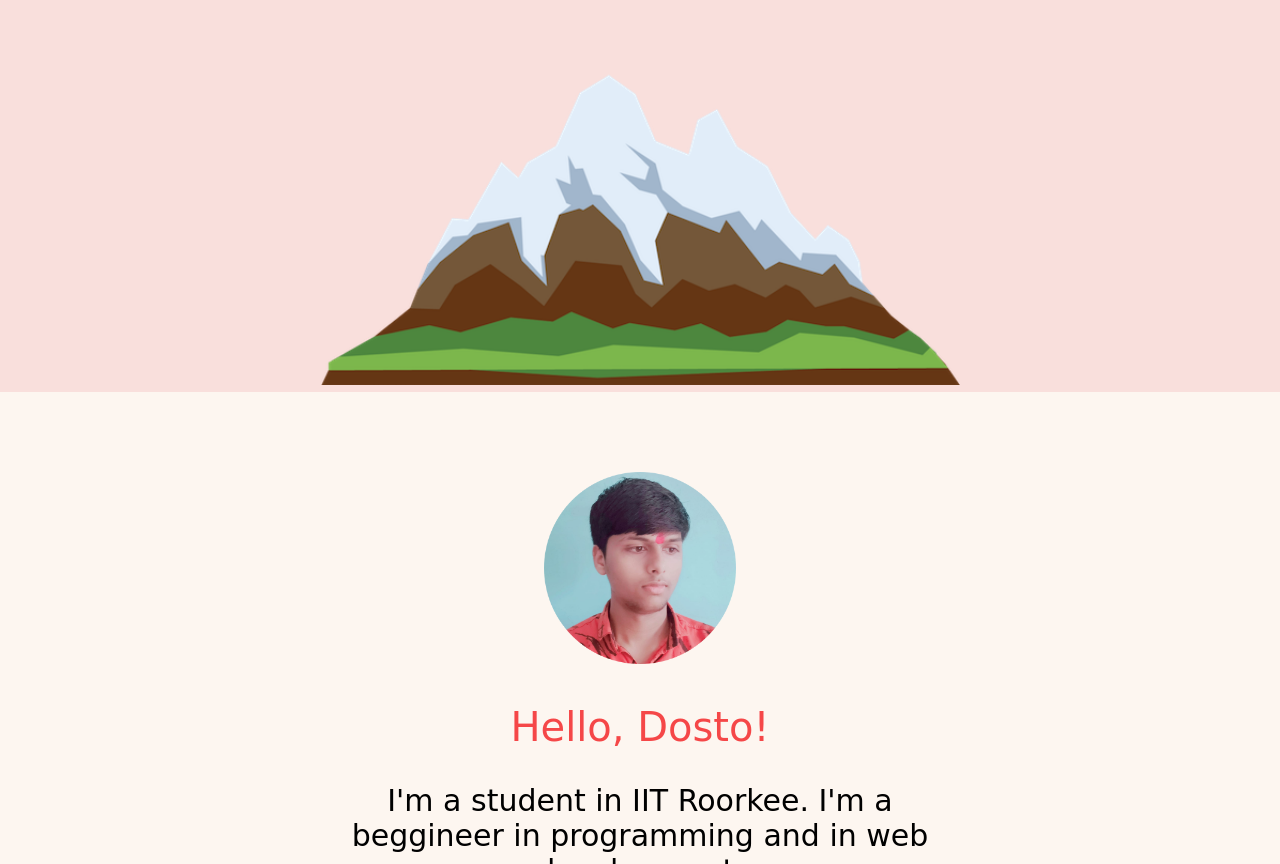
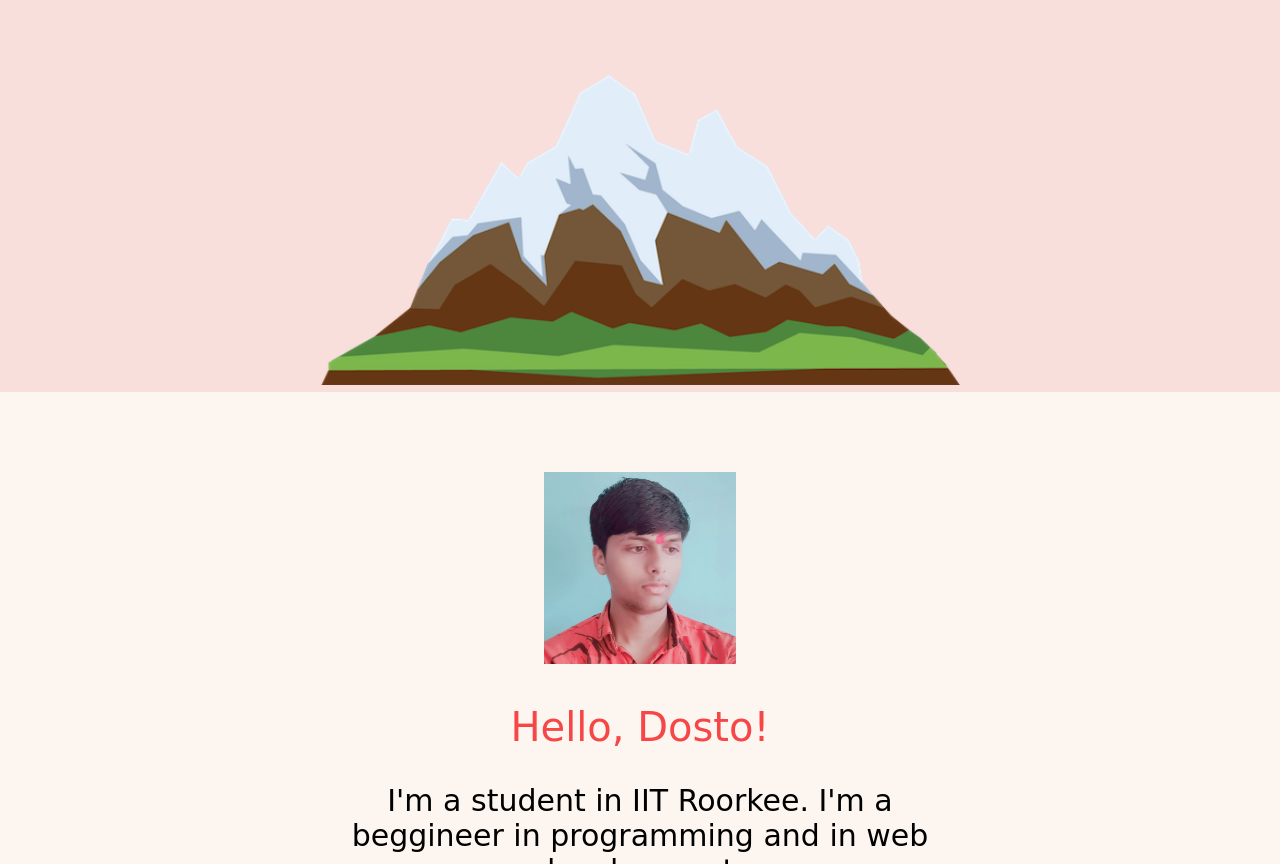
Before and after one commit to kundannagar/CSS-mysite, a plain HTML site: page index.html in a window 1280 px wide. Shown: the part 309-1173 px from the top of the page. Drawn offline with Linux system fonts and the light colour scheme.

Commit message:
Update index.html

```diff
--- a/index.html
+++ b/index.html
@@ -22,7 +22,7 @@
 
   <div class="middle-container">
     <div class="profile">
-      <img class="profile-image" src="Kundan_main.png" alt="kundan's image">
+      <img class="profile-image" src="IMG_20200804_101548_868.jpg" alt="kundan's image">
       <h2>Hello, Dosto!</h2>
       <p class="intro">  I'm a student in IIT Roorkee. I'm a beggineer in programming and in web development.</p>
     </div>
```
